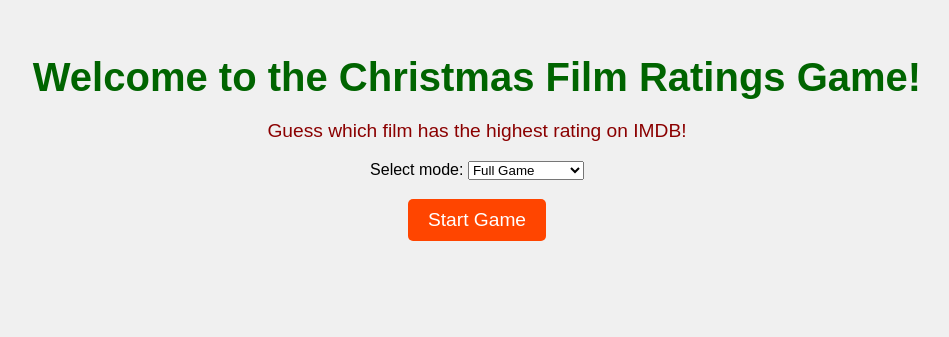
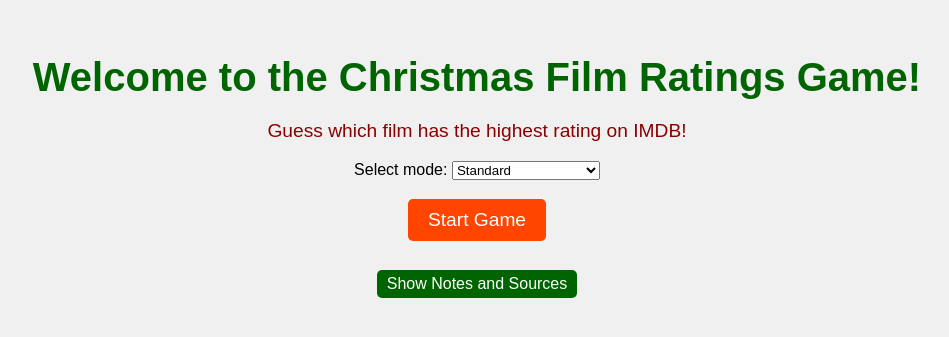
Before and after one commit to miller-william/christmas-movie-game, a Flask app: page / in a window 1280 px wide. Shown: the top 337 px of the page, without its empty margins (163-1112 px from the left). Run offline with Flask 3, Linux system fonts and the light colour scheme.

Commit message:
game mode and sources

```diff
--- a/app.py
+++ b/app.py
@@ -16,18 +16,15 @@ def pick_movies(df):
 def index():
     return render_template('index.html')
 
-@app.route('/select_mode', methods=['GET', 'POST'])
-def select_mode():
-    if request.method == 'POST':
-        game_mode = request.form['game_mode']
-        return redirect(url_for('play', mode=game_mode))
-    return render_template('select_mode.html')
-
-
 @app.route('/play', methods=['GET', 'POST'])
 def play():
-    game_mode = request.args.get('mode', 'full')
+    if request.method == 'POST':
+        game_mode = request.form.get('game_mode', 'full')
+    else:
+        game_mode = request.args.get('game_mode', 'full')
+
     df = reduced_df if game_mode == 'reduced' else full_df
+    print(game_mode)
 
     if request.method == 'POST':
         user_guess = request.form['guess']
@@ -39,10 +36,10 @@ def play():
         correct = ((movie2['imdb_rating'] >= movie1['imdb_rating'] and user_guess == 'movie2_higher') or
                    (movie2['imdb_rating'] <= movie1['imdb_rating'] and user_guess == 'movie1_higher'))
 
-        return render_template('result.html', movie1=movie1, movie2=movie2, correct=correct)
+        return render_template('result.html', movie1=movie1, movie2=movie2, correct=correct, game_mode = game_mode)
 
     movies = pick_movies(df)
-    return render_template('play.html', movie1=movies.iloc[0].to_dict(), movie2=movies.iloc[1].to_dict())
+    return render_template('play.html', movie1=movies.iloc[0].to_dict(), movie2=movies.iloc[1].to_dict(), game_mode = game_mode)
 
 
 if __name__ == '__main__':
--- a/templates/index.html
+++ b/templates/index.html
@@ -40,6 +40,21 @@
         a {
             text-decoration: none;
         }
+        #notes-section {
+            margin-top: 20px;
+            text-align: left;
+            display: none; /* Initially hidden */
+        }
+
+        .notes-toggle {
+            background-color: #006400; /* Dark Green */
+            color: white;
+            padding: 5px 10px;
+            margin: 10px 0;
+            cursor: pointer;
+            border: none;
+            border-radius: 5px;
+        }
     </style>
 </head>
 <body>
@@ -48,9 +63,33 @@
     <form action="/play" method="get">
         <label for="game_mode">Select mode:</label>
         <select name="game_mode" id="game_mode">
-            <option value="full">Full Game</option>
-            <option value="reduced">Reduced Game</option>
+            <option value="reduced">Standard</option>
+            <option value="full">Include obscure films</option>
         </select>
         <p><button type="submit">Start Game</button></p>
+
+    <!-- Toggle Button for Notes and Sources -->
+    <button type="button" class="notes-toggle" onclick="toggleNotes()">Show Notes and Sources</button>
+
+    <!-- Notes and Sources Section -->
+    <div id="notes-section">
+        <h3>Notes and Sources</h3>
+        <p>The 'Include obscure films' mode may contain missing data.</p>
+        <p>Film data source: <a href="https://www.kaggle.com/datasets/jonbown/christmas-movies" target="_blank">https://www.kaggle.com/datasets/jonbown/christmas-movies</a></p>
+        <p>Github repo: <a href="https://github.com/miller-william/christmas-movie-game" target="_blank">https://github.com/miller-william/christmas-movie-game</a></p>
+    </div>
+
+    <script>
+        function toggleNotes() {
+            var notesSection = document.getElementById("notes-section");
+            if (notesSection.style.display === "none") {
+                notesSection.style.display = "block";
+                document.querySelector('.notes-toggle').textContent = "Hide Notes and Sources";
+            } else {
+                notesSection.style.display = "none";
+                document.querySelector('.notes-toggle').textContent = "Show Notes and Sources";
+            }
+        }
+    </script>
 </body>
 </html>
--- a/templates/play.html
+++ b/templates/play.html
@@ -77,6 +77,9 @@
 
         <input type="hidden" name="movie1" value="{{ movie1.title }}">
         <input type="hidden" name="movie2" value="{{ movie2.title }}">
+
+        <input type="hidden" name="game_mode" value="{{ game_mode }}">
+
     </form>
 </body>
 </html>
--- a/templates/result.html
+++ b/templates/result.html
@@ -76,7 +76,7 @@
         <img src="{{ movie2.img_src }}" alt="Movie 2 Image">
     </div>
 
-    <a href="/play"><button>Play Again</button></a>
+    <a href="/play?game_mode={{ game_mode }}"><button>Play Again</button></a>
     <a href="/"><button>Back to Home</button></a>
 </body>
 </html>
```
Also changed, not shown: 1 other file.
